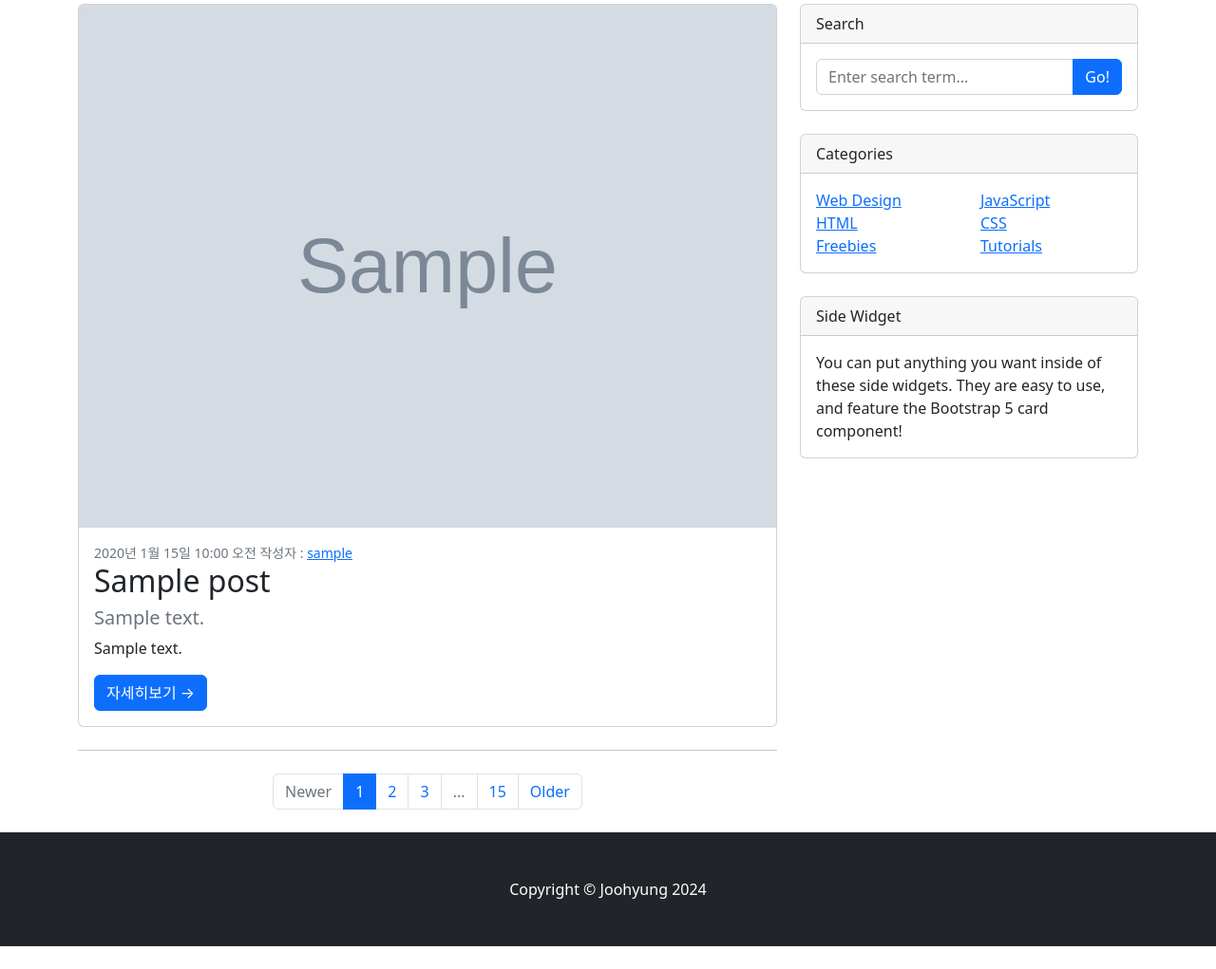
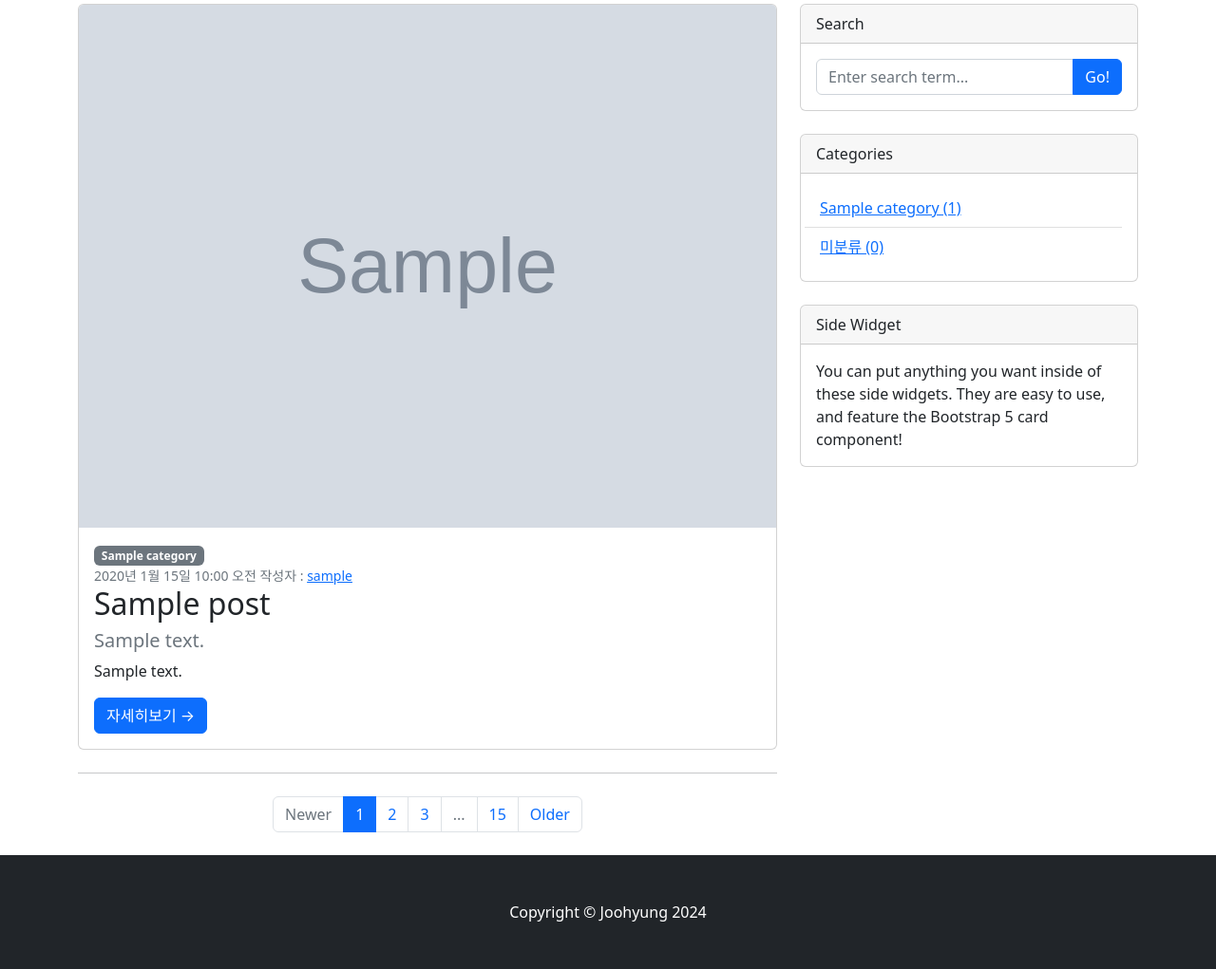
Before and after one commit to JoohyungDev/movie-review-blog, a Django app: page / in a window 1280 px wide. Shown: the part 355-1376 px from the top of the page at 95% size. Before the commit the page ends 1352 px from the top, so only its background shows below. Run offline with Django 5.2, Linux system fonts and the light colour scheme; tables that the repository leaves empty hold one stand-in row (values such as "Sample post"); grey boxes marked "Sample" are stand-in pictures; some libraries are stand-ins or nearby versions.

Commit message:
포스트 목록 페이지에 카테고리 기능 추가

```diff
--- a/blog/models.py
+++ b/blog/models.py
@@ -3,7 +3,20 @@ from pathlib import Path
 from django.contrib.auth.models import User
 
 
-# Create your models here.
+class Category(models.Model):
+    name = models.CharField(max_length=30, unique=True)
+    slug = models.SlugField(max_length=200, unique=True, allow_unicode=True)
+
+    def __str__(self):
+        return self.name
+
+    def post_count(self):
+        return self.post_set.count()
+
+    class Meta:
+        verbose_name_plural = "Categories"
+
+
 class Post(models.Model):
     title = models.CharField(max_length=30)
     hook_text = models.CharField(max_length=100, blank=True)
@@ -17,6 +30,10 @@ class Post(models.Model):
 
     author = models.ForeignKey(User, on_delete=models.CASCADE)
 
+    category = models.ForeignKey(
+        Category, null=True, blank=True, on_delete=models.SET_NULL
+    )
+
     def __str__(self):
         return f"{self.title}"
 
--- a/blog/templates/blog/post_list.html
+++ b/blog/templates/blog/post_list.html
@@ -44,13 +44,18 @@
                     {% if post_list.exists %}
                     {% for p in post_list %}
                     <!-- Featured blog post-->
-                    <div class="card mb-4">
+                    <div class="card mb-4" id="post-{{ p.pk }}">
                         {% if p.thumbnail_image %}
                         <a href="{{ p.get_absolute_url }}"><img class="card-img-top" src="{{ p.thumbnail_image.url }}" alt="..." /></a>
                         {% else %}
                         <a href="{{ p.get_absolute_url }}"><img class="card-img-top" src="https://picsum.photos/seed/{{ p.pk }}/700/350" alt="random_img" /></a>
                         {% endif %}
                         <div class="card-body">
+                            {% if p.category %}
+                            <span class="badge bg-secondary">{{ p.category }}</span>
+                            {% else %}
+                            <span class="badge bg-secondary">미분류</span>
+                            {% endif %}
                             <div class="small text-muted">{{ p.created_at }} 작성자 : <a href="#">{{ p.author }}</a></div>
                             <h2 class="card-title">{{ p.title }}</h2>
                             {% if p.hook_text %}
@@ -144,20 +149,17 @@
                         <div class="card-header">Categories</div>
                         <div class="card-body">
                             <div class="row">
-                                <div class="col-sm-6">
-                                    <ul class="list-unstyled mb-0">
-                                        <li><a href="#!">Web Design</a></li>
-                                        <li><a href="#!">HTML</a></li>
-                                        <li><a href="#!">Freebies</a></li>
+                                <!-- <div class="col-sm-6"> -->
+                                    <ul class="list-group list-group-flush">
+                                        {% for category in categories %}
+                                        <li class="list-group-item">
+                                            <a href="{{ category.get_absolute_url }}">{{ category }} ({{ category.post_count }})</a>
+                                        </li>
+                                        {% endfor %}
+                                        <li class="list-group-item">
+                                            <a href="/blog/category/no_category/">미분류 ({{ no_category_post_count }})</a>
+                                        </li>
                                     </ul>
-                                </div>
-                                <div class="col-sm-6">
-                                    <ul class="list-unstyled mb-0">
-                                        <li><a href="#!">JavaScript</a></li>
-                                        <li><a href="#!">CSS</a></li>
-                                        <li><a href="#!">Tutorials</a></li>
-                                    </ul>
-                                </div>
                             </div>
                         </div>
                     </div>
--- a/blog/views.py
+++ b/blog/views.py
@@ -1,12 +1,19 @@
+from typing import Any
 from django.shortcuts import render
 from django.views.generic import ListView, DetailView
-from .models import Post
+from .models import Post, Category
 
 
 class PostList(ListView):
     model = Post
     ordering = "-pk"
 
+    def get_context_data(self, **kwargs):
+        context = super(PostList, self).get_context_data()
+        context["categories"] = Category.objects.all()
+        context["no_category_post_count"] = Post.objects.filter(category=None).count()
+        return context
+
 
 class PostDetail(DetailView):
     model = Post
```
Also changed, not shown: blog/admin.py (+8 -1 lines), blog/migrations/0007_category_post_category.py (added), blog/migrations/0008_alter_category_options_alter_category_slug.py (added), blog/migrations/0009_alter_category_slug.py (added), blog/migrations/0010_alter_post_category.py (added).
